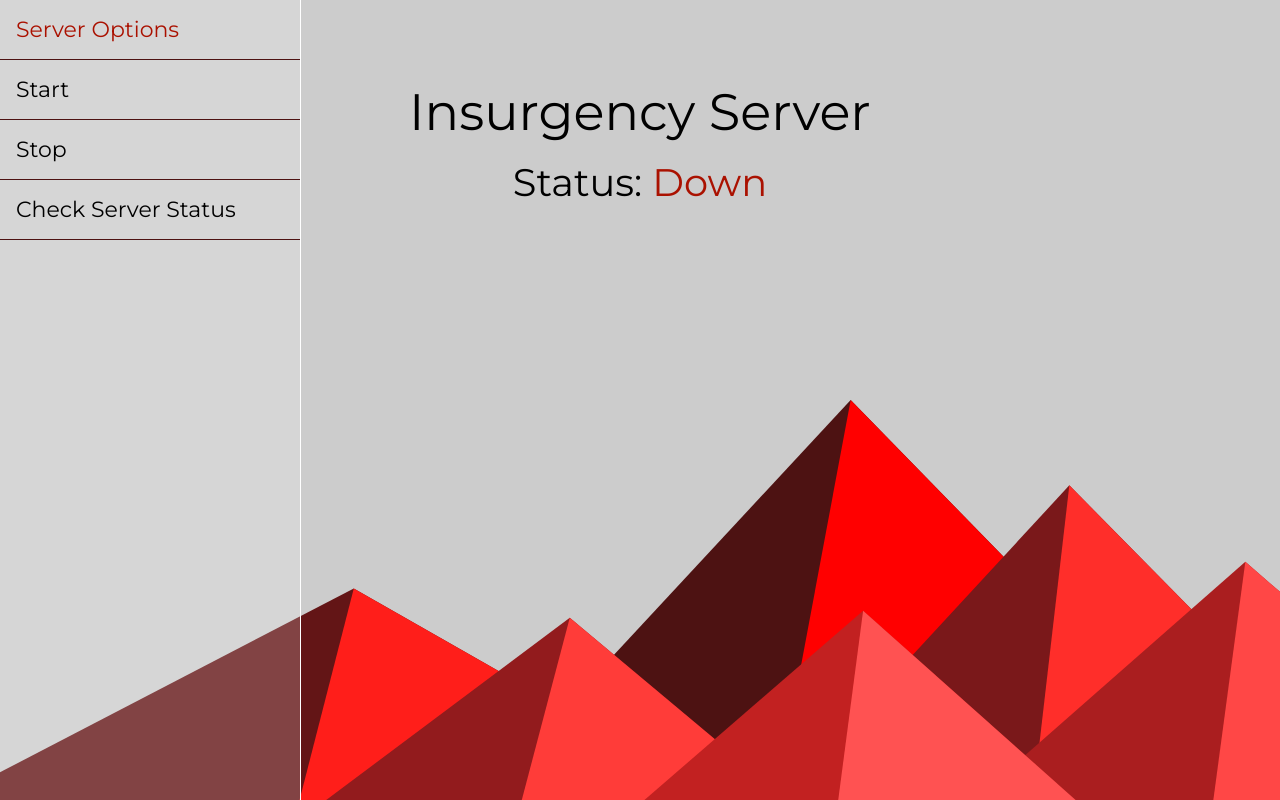
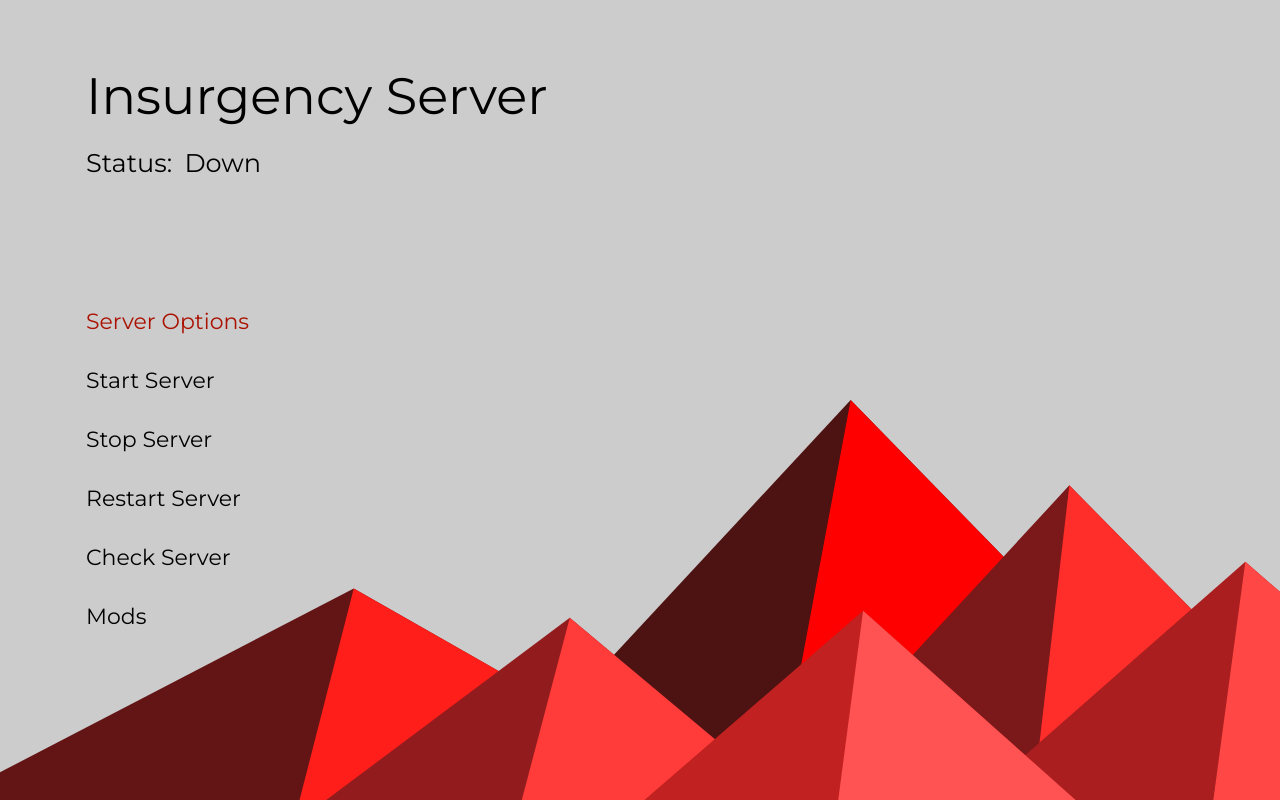
Before and after one commit to Shoblik/Insurgency, a PHP site: page / in a window 1280 px wide. Run offline with PHP 8.4, Linux system fonts and the light colour scheme; data that the repository does not hold is empty.

Commit message:
added option for mods

```diff
--- a/public/css/style.css
+++ b/public/css/style.css
@@ -1,5 +1,5 @@
 body {
-    background-color: #ff7700;
+    background-color: #cccccc;
     background-image: url('../img/nice-colors-background.svg');
     background-attachment: fixed;
     background-size: cover;
@@ -11,20 +11,21 @@ body {
     color: white;
 }
 main h1 {
-    top: 10vh;
     position: relative;
     font-size: 4vw;
     text-align: center;
     font-weight: 100;
     color: black;
+    margin-bottom: 16px;
 }
 main h2 {
-    top: 12vh;
     position: relative;
-    font-size: 3vw;
-    text-align: center;
+    font-size: 2vw;
     font-weight: 100;
     color: black;
+    text-align: left;
+    display: inline-block;
+    margin: 0 0 0 0;
 }
 .standard-btn {
     font-size: 1vw;
@@ -68,9 +69,9 @@ sidebar {
 .item-container > div:first-child > p {
     color: #aa1100;
 }
-.item-container > div > p {
+.item-container > div > p,
+.mod-item p{
     padding: 16px;
-    border-bottom: 1px solid #4d1212;
     text-align: left;
     transition: .4s;
     font-size: 22px;
@@ -78,4 +79,50 @@ sidebar {
 }
 .status {
     color: #aa1100;
+    display: inline-block;
+    font-size: 30px;
+    margin-left: 8px;
+    position: relative;
 }
+main {
+    top: 6vh;
+    position: relative;
+    max-width: 1140px;
+    margin: auto auto 80px auto;
+}
+.head-container {
+    display: inline-block;
+    position: relative;
+    padding: 16px;
+}
+.content {
+    margin-top: 12vh;
+}
+.mods {
+    background-color: rgb(204 204 204 / 80%);
+    border: 2px solid #4d1212;
+    padding: 16px;
+    display: none;
+}
+.mod-item p {
+    padding: 0;
+}
+input.standard-input {
+    font-size: 16px;
+    color: black;
+    margin: 16px 0 0 0;
+    padding: 12px 12px;
+    width: 100%;
+    box-sizing: border-box;
+}
+.mod-item:first-child {
+    margin-bottom: 46px;
+}
+.spinner {
+    display: none;
+    position: absolute;
+    top: 50%;
+    left: 50%;
+    transform: translate(-50%, -50%);
+    width: 80px;
+}
--- a/public/index.php
+++ b/public/index.php
@@ -11,25 +11,65 @@
     <link rel="preconnect" href="https://fonts.gstatic.com">
     <link href="https://fonts.googleapis.com/css2?family=Montserrat:wght@400;800&display=swap" rel="stylesheet"></head>
 <body>
-    <sidebar>
+<!--    <sidebar>-->
+<!--        <div class="item-container">-->
+<!--            <div>-->
+<!--                <p>Server Options</p>-->
+<!--            </div>-->
+<!--            <div onclick="server.startServer();">-->
+<!--                <p>Start</p>-->
+<!--            </div>-->
+<!--            <div onclick="server.stopServer();">-->
+<!--                <p>Stop</p>-->
+<!--            </div>-->
+<!--            <div onclick="server.checkIfServerRunning();">-->
+<!--                <p>Check Server Status</p>-->
+<!--            </div>-->
+<!--        </div>-->
+<!--    </sidebar>-->
+    <main>
+        <div class="head-container">
+            <h1>Insurgency Server</h1>
+            <h2>Status:</h2>
+            <div class="status" id="status">
+                <h2></h2>
+                <img class="spinner" src="./img/spinner.gif" alt="" />
+            </div>
+        </div>
+        <div class="content">
             <div class="item-container">
                 <div>
                     <p>Server Options</p>
                 </div>
                 <div onclick="server.startServer();">
-                <p>Start</p>
+                    <p>Start Server</p>
                 </div>
                 <div onclick="server.stopServer();">
-                <p>Stop</p>
+                    <p>Stop Server</p>
+                </div>
+                <div onclick="server.restartServer();">
+                    <p>Restart Server</p>
                 </div>
                 <div onclick="server.checkIfServerRunning();">
-                <p>Check Server Status</p>
+                    <p>Check Server</p>
+                </div>
+                <div onclick="server.toggleMods();">
+                    <p>Mods</p>
                 </div>
             </div>
-    </sidebar>
-    <main>
-        <h1>Insurgency Server</h1>
-        <h2>Status: <span class="status" id="status">Up</span></h2>
+        </div>
+        <div id="mods" class="mods">
+            <div class="mod-container">
+                <div class="mod-item">
+                    <p>Mod IDs: (Comma separated, no spaces)</p>
+                    <input id="modIds" type="text" class="standard-input" name="modIds" />
+                </div>
+                <div class="mod-item">
+                    <p>Mutators: (Comma separated, no spaces)</p>
+                    <input id="mutators" type="text" class="standard-input" name="mutators" value="AllYouCanEat" />
+                </div>
+            </div>
+        </div>
     </main>
 </body>
 </html>
--- a/public/js/main.js
+++ b/public/js/main.js
@@ -3,6 +3,8 @@ $(document).ready(function() {
 })
 
 var server = {
+    modOpen: false,
+
     init: function() {
         server.checkIfServerRunning();
     },
@@ -12,6 +14,12 @@ var server = {
             url: '/server/Routes.php?checkIfServerIsRunning=true',
             type: 'GET',
             dataType: 'JSON',
+            beforeSend: function() {
+                server.serverLoadStart();
+            },
+            complete: function() {
+                server.serverLoadEnd();
+            },
             success: function(response) {
                 if (response.success) {
                     server.showServerStatus(response);
@@ -27,20 +35,30 @@ var server = {
 
     showServerStatus: function(response) {
         if (response.serverRunning) {
-            $('#status').text('Up');
+            $('#status h2').text('Up');
         } else {
-            $('#status').text('Down');
+            $('#status h2').text('Down');
         }
     },
 
     startServer: function() {
         $.ajax({
             url: '/server/Routes.php?startServer=true',
-            type: 'GET',
+            type: 'POST',
             dataType: 'JSON',
+            data: {
+                'modIds': $('#modIds').val(),
+                'mutators': $('#mutators').val()
+            },
+            beforeSend: function() {
+                server.serverLoadStart();
+            },
+            complete: function() {
+                server.serverLoadEnd();
+            },
             success: function(response) {
                 if (response.success) {
-                    server.showServerStatus(response);
+                    server.checkIfServerRunning();
                 } else {
                     alert('Something went wrong, call Simon | ref 111');
                 }
@@ -56,6 +74,12 @@ var server = {
             url: '/server/Routes.php?shutDownServer=true',
             type: 'GET',
             dataType: 'JSON',
+            beforeSend: function() {
+                server.serverLoadStart();
+            },
+            complete: function() {
+                server.serverLoadEnd();
+            },
             success: function(response) {
                 if (response.success) {
                     server.showServerStatus(response);
@@ -67,6 +91,33 @@ var server = {
                 alert('Something went wrong, call Simon | ref 222');
             }
         });
+    },
+
+    restartServer: function() {
+      server.stopServer();
+      server.startServer();
+      return;
+    },
+
+    serverLoadStart: function() {
+        $('#status h2').css('opacity', 0);
+        $('#status .spinner').css('display', 'block');
+    },
+
+    serverLoadEnd: function() {
+        $('#status h2').css('opacity', 1);
+        $('#status .spinner').css('display', 'none');
+    },
+
+    toggleMods: function() {
+        if (server.modOpen) {
+            // close
+            $('#mods').slideUp('fast');
+            server.modOpen = false;
+        } else {
+            // open
+            $('#mods').slideDown('fast');
+            server.modOpen = true;
+        }
     }
-
 }
--- a/public/server/Controllers/Server.php
+++ b/public/server/Controllers/Server.php
@@ -37,6 +37,9 @@ Class Server {
     }
 
     public function formatCommand() {
+        if (!empty($_POST)) {
+            return '/home/steam/sandstorm/Insurgency/Binaries/Linux/InsurgencyServer-Linux-Shipping "Farmhouse?Scenario=Scenario_Farmhouse_Checkpoint_Security?Password=ilovesimon" -log -hostname="Simon Server" -QueryPort=27333 -Mods --CmdModList="' . $_POST['modIds'] . '" -mutators=' . $_POST['mutators'] . ' -ModDownloadTravelTo=Tell?Scenario=Scenario_Tell_Checkpoint_Security?Lighting=Day';
+        }
         return '/home/steam/sandstorm/Insurgency/Binaries/Linux/InsurgencyServer-Linux-Shipping "Farmhouse?Scenario=Scenario_Farmhouse_Checkpoint_Security?Password=ilovesimon" -log -hostname="Simon Server" -QueryPort=27333 -Mods --CmdModList="150867" -mutators=AllYouCanEat,ISMC_Casual -ModDownloadTravelTo=Tell?Scenario=Scenario_Tell_Checkpoint_Security?Lighting=Day';
     }
 }
--- a/public/server/Routes.php
+++ b/public/server/Routes.php
@@ -38,7 +38,7 @@ Class Routes {
 $Routes = new Routes();
 
 if (empty($_POST)) {
-    $data = $Routes->parseGet();
+    $data = $Routes->parsePost();
 } else if (!empty($_GET)) {
     $data = $Routes->parseGet();
 }
```
Also changed, not shown: public/img/spinner.gif (added), 1 other file. Lines whose indentation alone changed are shown as unchanged.
